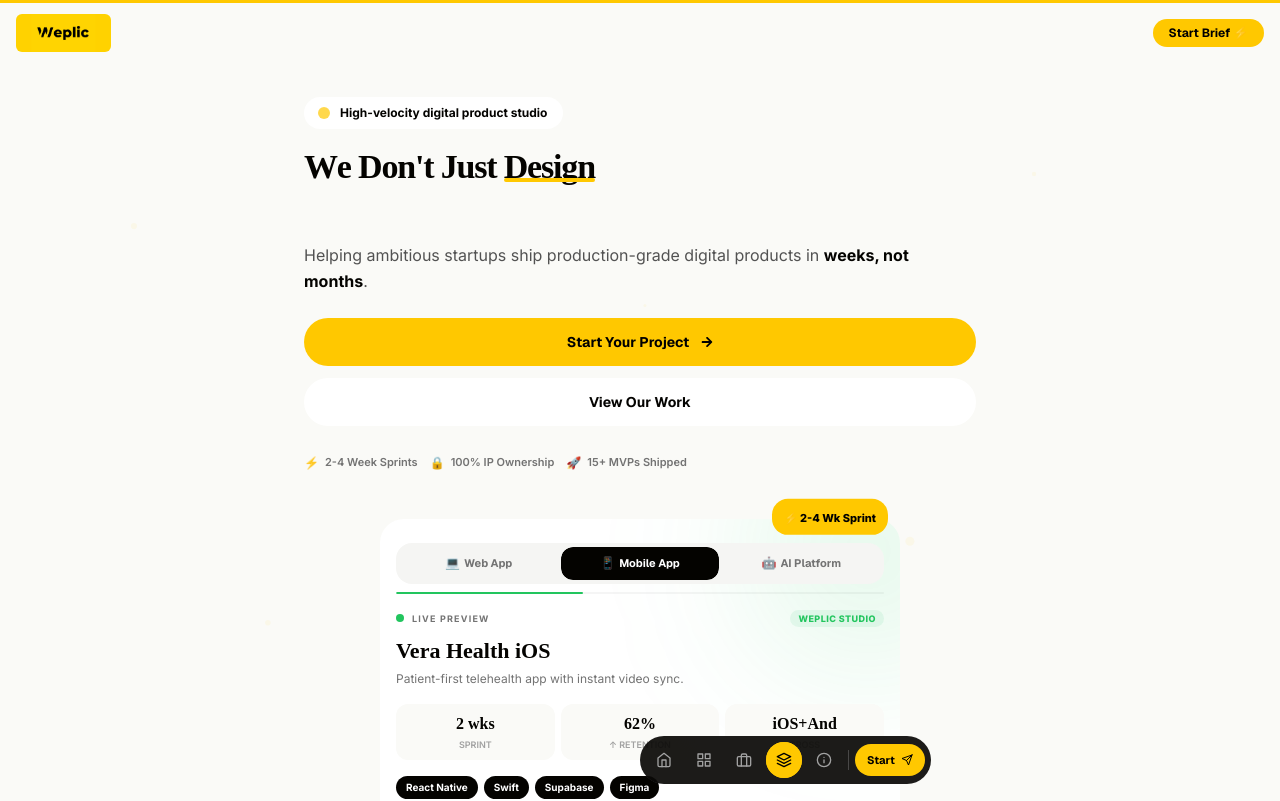
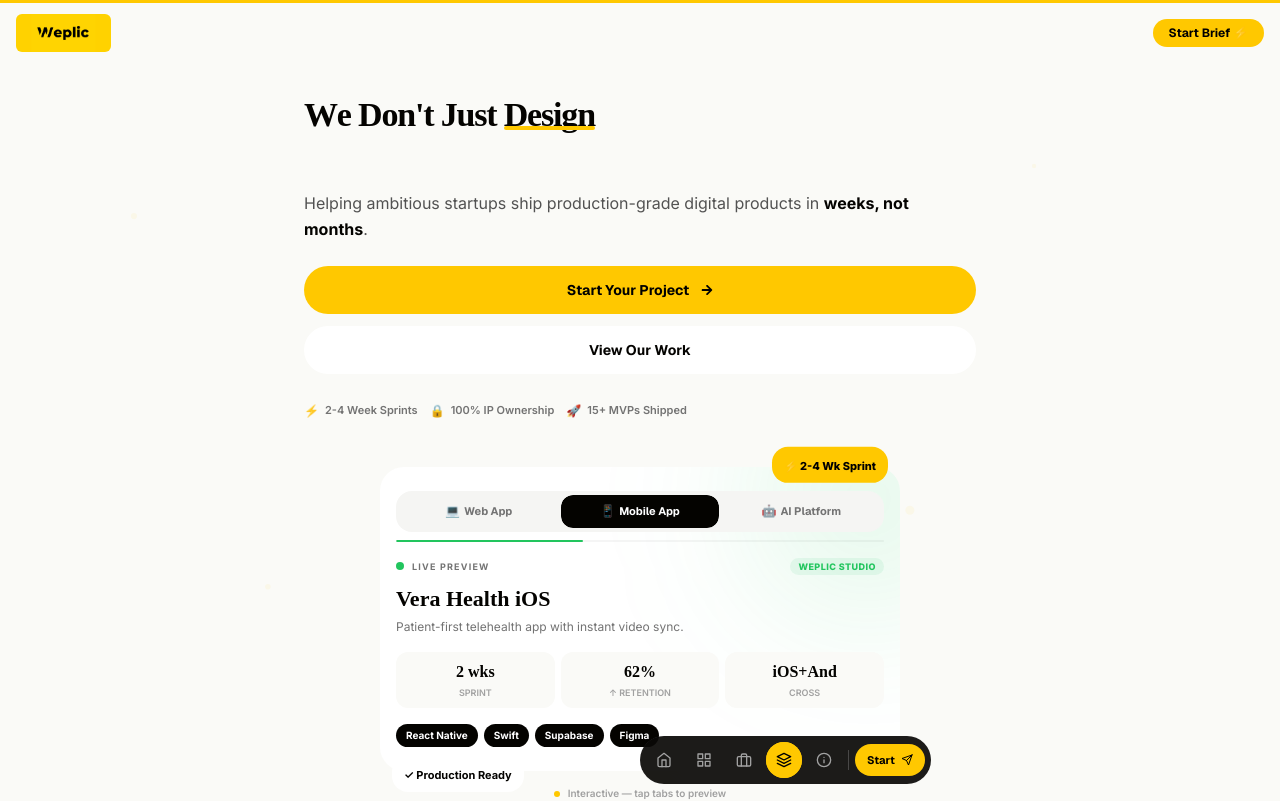
Before and after one commit to Weplic/Weplic, a Next.js app: page / in a window 1280 px wide. Shown: the top 801 px of the page. Built offline with nearby package versions, Linux system fonts and the light colour scheme.

Commit message:
refactor: update SplitType configuration to support word splitting and adjust CSS styles for improved text rendering and spacing

```diff
--- a/Sections/Home.jsx
+++ b/Sections/Home.jsx
@@ -100,7 +100,7 @@ export default function Home() {
     if (!headingRef.current) return
     const lines = headingRef.current.querySelectorAll('.hero-line:not(.hero-gradient)')
     lines.forEach((line, i) => {
-      const split = new SplitType(line, { types: 'chars' })
+      const split = new SplitType(line, { types: 'words, chars' })
       gsap.fromTo(
         split.chars,
         { y: 100, opacity: 0, rotateX: -90 },
@@ -153,23 +153,6 @@ export default function Home() {
 
         {/* ── LEFT: Text Content ── */}
         <div className="flex-1 max-w-2xl flex flex-col gap-5 sm:gap-7">
-          {/* Status badge */}
-          <motion.div
-            className="flex bg-white border border-neutral-200/80 py-2 px-4 rounded-full shadow-[0_2px_20px_rgba(0,0,0,0.04)] items-center max-w-max"
-            initial={{ opacity: 0, x: -40, scale: 0.9 }}
-            animate={{ opacity: 1, x: 0, scale: 1 }}
-            transition={{ duration: 0.6, delay: 2.3, type: 'spring' }}
-          >
-            <motion.div
-              className="w-2 h-2 bg-[#FFC800] rounded-full mr-3 flex-shrink-0"
-              animate={{ scale: [1, 1.5, 1], opacity: [1, 0.7, 1] }}
-              transition={{ duration: 2, repeat: Infinity }}
-            />
-            <p className={`${inter.className} text-[#040300] font-bold text-xs sm:text-sm`}>
-              High-velocity digital product studio
-            </p>
-          </motion.div>
-
           {/* Hero Heading */}
           <div
             ref={headingRef}
--- a/app/globals.css
+++ b/app/globals.css
@@ -220,8 +220,22 @@ html.lenis body {
   pointer-events: none;
 }
 
-/* SplitType overflow fix */
-.word, .char, .line {
+/* SplitType overflow and spacing fix */
+.line {
+  display: block;
+}
+
+.word {
+  display: inline-block;
+  white-space: nowrap;
+  margin-right: 0.25em;
+}
+
+.word:last-child {
+  margin-right: 0;
+}
+
+.char {
   display: inline-block;
 }
 
```
